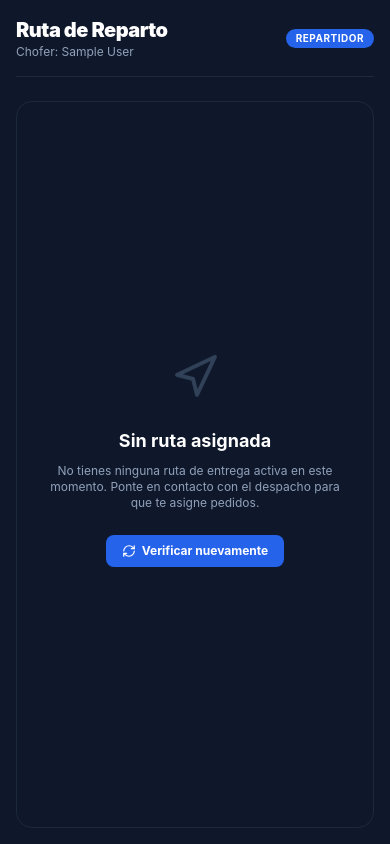
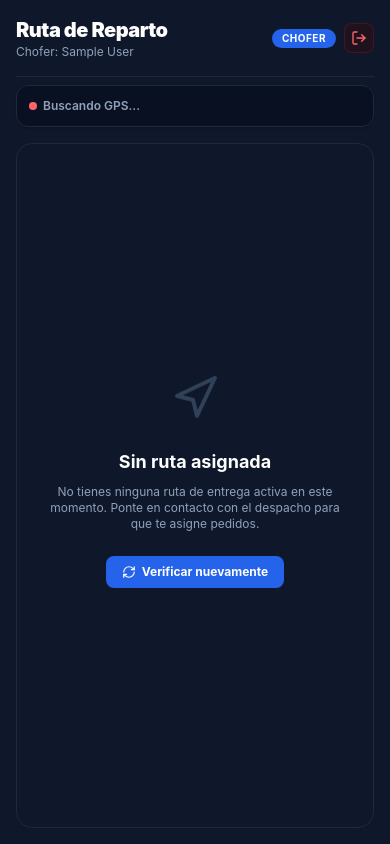
Before and after one commit to Cesars117/refaccionaria, a Next.js app: page /chofer in a window 390 px wide. Built offline with nearby package versions, Linux system fonts and the light colour scheme; no server answers; the database is empty; sample sign-in values are in the browser's storage.

Commit message:
fix(driver): always show mobile header with logout and GPS indicators when no route is assigned, serialize geolocation requests

```diff
--- a/app/chofer/DriverConsole.tsx
+++ b/app/chofer/DriverConsole.tsx
@@ -3,8 +3,9 @@
 import { useState, useEffect, useTransition } from 'react';
 import { updateDriverGPS, updateStopStatus, updateStopETA } from '@/app/actions';
 import { useRouter } from 'next/navigation';
-import { MapPin, Navigation, Phone, Check, X, AlertTriangle, Play, CheckCircle2, DollarSign, Clock, RefreshCw } from 'lucide-react';
+import { MapPin, Navigation, Phone, Check, X, AlertTriangle, Play, CheckCircle2, DollarSign, Clock, RefreshCw, LogOut } from 'lucide-react';
 import { cn, formatCurrency } from '@/lib/utils';
+import { signOut } from 'next-auth/react';
 
 interface Stop {
   id: string;
@@ -32,9 +33,13 @@ interface Route {
 
 export default function DriverConsole({
   driverId,
+  driverName,
+  driverRole,
   initialRoute,
 }: {
   driverId: string;
+  driverName: string;
+  driverRole: string;
   initialRoute: Route | null;
 }) {
   const router = useRouter();
@@ -48,10 +53,12 @@ export default function DriverConsole({
 
   // GPS Broadcaster: Obtener y transmitir ubicación periódicamente
   useEffect(() => {
-    if (!navigator.geolocation) {
+    if (typeof window === 'undefined' || !navigator.geolocation) {
       setGpsStatus('ERROR');
       return;
     }
+
+    let watchId: any = null;
 
     const transmitLocation = (position: GeolocationPosition) => {
       const lat = position.coords.latitude;
@@ -69,25 +76,57 @@ export default function DriverConsole({
       });
     };
 
-    const handleGpsError = (err: GeolocationPositionError) => {
-      console.warn('GPS Error:', err.message);
+    const startWatching = (highAccuracy: boolean) => {
+      if (watchId !== null) {
+        navigator.geolocation.clearWatch(watchId);
+      }
+
+      watchId = navigator.geolocation.watchPosition(
+        transmitLocation,
+        (err) => {
+          console.warn(`GPS watchPosition error (highAccuracy=${highAccuracy}):`, err.message);
+
+          if (highAccuracy && (err.code === err.TIMEOUT || err.code === err.POSITION_UNAVAILABLE)) {
+            console.log('Fallando GPS alta precisión. Cambiando a baja precisión...');
+            startWatching(false);
+          } else if (err.code === err.PERMISSION_DENIED) {
             setGpsStatus('ERROR');
+          }
+        },
+        {
+          enableHighAccuracy: highAccuracy,
+          maximumAge: 10000, // Permitir caché de 10 segundos
+          timeout: 20000,    // Tiempo de espera de 20 segundos
+        }
+      );
     };
 
-    // Obtener ubicación inicial
-    navigator.geolocation.getCurrentPosition(transmitLocation, handleGpsError, {
-      enableHighAccuracy: true,
-    });
-
-    // Monitorear continuamente
-    const watchId = navigator.geolocation.watchPosition(transmitLocation, handleGpsError, {
-      enableHighAccuracy: true,
-      maximumAge: 10000,
-      timeout: 15000,
-    });
+    // Solicitar ubicación inicial para pedir permisos de forma ordenada
+    navigator.geolocation.getCurrentPosition(
+      (position) => {
+        transmitLocation(position);
+        // Permiso concedido, iniciar watch continuo de alta precisión
+        startWatching(true);
+      },
+      (err) => {
+        console.warn('GPS initial getCurrentPosition error:', err.message);
+        if (err.code === err.PERMISSION_DENIED) {
+          setGpsStatus('ERROR');
+        } else {
+          // Si falló por timeout u otro motivo, de todos modos intentamos iniciar watch de baja precisión
+          startWatching(false);
+        }
+      },
+      {
+        enableHighAccuracy: false, // Más rápido y con mayor tasa de éxito en interiores
+        timeout: 10000,
+      }
+    );
 
     return () => {
+      if (watchId !== null) {
         navigator.geolocation.clearWatch(watchId);
+      }
     };
   }, [driverId]);
 
@@ -138,8 +177,74 @@ export default function DriverConsole({
     });
   };
 
-  if (!initialRoute || !initialRoute.stops || initialRoute.stops.length === 0) {
+  const stops = initialRoute?.stops || [];
+  const completedStops = stops.filter((s) => s.status !== 'PENDING').length;
+  const totalStops = stops.length;
+  const progressPercent = totalStops > 0 ? Math.round((completedStops / totalStops) * 100) : 0;
+
   return (
+    <div className="space-y-4 flex-grow flex flex-col">
+      {/* Header móvil client-side */}
+      <header className="flex items-center justify-between border-b border-slate-800 pb-4 mb-2">
+        <div>
+          <h1 className="text-xl font-black text-white tracking-tight">Ruta de Reparto</h1>
+          <p className="text-xs text-slate-400">Chofer: {driverName}</p>
+        </div>
+        <div className="flex items-center gap-2">
+          <span className="text-[10px] bg-brand-600 px-2.5 py-0.5 rounded-full text-white font-bold uppercase tracking-wider">
+            {driverRole === 'DRIVER' ? 'Chofer' : driverRole || 'Repartidor'}
+          </span>
+          <button
+            onClick={async () => {
+              const url = new URL('/login', window.location.origin);
+              url.searchParams.set('callbackUrl', '/');
+              const targetUrl = url.toString();
+              await signOut({ redirect: false, callbackUrl: targetUrl });
+              window.location.href = targetUrl;
+            }}
+            className="p-1.5 bg-red-950/30 border border-red-900/40 text-red-400 rounded-lg hover:bg-red-900/50 transition-all flex items-center justify-center"
+            title="Cerrar sesión"
+          >
+            <LogOut size={16} />
+          </button>
+        </div>
+      </header>
+
+      {/* GPS Status Indicator */}
+      <div className={cn(
+        "p-3 rounded-xl border flex items-center justify-between text-xs font-semibold shadow-sm transition-all",
+        gpsStatus === 'ACTIVE'
+          ? "bg-green-950/40 text-green-400 border-green-900/60"
+          : gpsStatus === 'ERROR'
+            ? "bg-red-950/40 text-red-400 border-red-900/60"
+            : "bg-slate-950/40 text-slate-400 border-slate-800"
+      )}>
+        <span className="flex items-center gap-1.5">
+          <span className={cn("w-2 h-2 rounded-full", gpsStatus === 'ACTIVE' ? "bg-green-400 animate-ping" : "bg-red-400")} />
+          {gpsStatus === 'ACTIVE' ? 'GPS Activo: Transmitiendo ubicación' : gpsStatus === 'ERROR' ? 'Señal GPS desactivada o denegada' : 'Buscando GPS...'}
+        </span>
+        {coords && (
+          <span className="text-[10px] text-slate-500 font-mono">
+            {coords.lat.toFixed(4)}, {coords.lng.toFixed(4)}
+          </span>
+        )}
+      </div>
+
+      {/* GPS Error Alert */}
+      {gpsStatus === 'ERROR' && (
+        <div className="bg-red-950/20 text-red-400 border border-red-900/40 p-4 rounded-xl text-xs space-y-1.5 animate-in fade-in slide-in-from-top-1">
+          <p className="font-bold flex items-center gap-1.5">
+            <AlertTriangle size={14} className="text-red-500" />
+            Permiso de Ubicación Requerido
+          </p>
+          <p className="text-[11px] text-slate-300 leading-normal">
+            Para que el despacho pueda ver tu posición en el mapa, es necesario dar acceso al GPS.
+            Por favor, presiona el icono de <strong>candado</strong> en la barra de direcciones de tu navegador, selecciona <strong>Permitir ubicación</strong> y recarga la página.
+          </p>
+        </div>
+      )}
+
+      {stops.length === 0 ? (
         <div className="flex-1 flex flex-col items-center justify-center text-center py-20 px-6 bg-slate-900 border border-slate-800 rounded-2xl">
           <Navigation size={48} className="text-slate-700 mb-4 animate-bounce" />
           <h3 className="text-lg font-bold text-white">Sin ruta asignada</h3>
@@ -154,36 +259,8 @@ export default function DriverConsole({
             Verificar nuevamente
           </button>
         </div>
-    );
-  }
-
-  const stops = initialRoute.stops;
-  const completedStops = stops.filter((s) => s.status !== 'PENDING').length;
-  const totalStops = stops.length;
-  const progressPercent = Math.round((completedStops / totalStops) * 100);
-
-  return (
-    <div className="space-y-4 flex-grow flex flex-col">
-      {/* GPS Status Indicator */}
-      <div className={cn(
-        "p-3 rounded-xl border flex items-center justify-between text-xs font-semibold shadow-sm transition-all",
-        gpsStatus === 'ACTIVE'
-          ? "bg-green-950/40 text-green-400 border-green-900/60"
-          : gpsStatus === 'ERROR'
-            ? "bg-red-950/40 text-red-400 border-red-900/60"
-            : "bg-slate-950/40 text-slate-400 border-slate-800"
-      )}>
-        <span className="flex items-center gap-1.5">
-          <span className={cn("w-2 h-2 rounded-full", gpsStatus === 'ACTIVE' ? "bg-green-400 animate-ping" : "bg-red-400")} />
-          {gpsStatus === 'ACTIVE' ? 'GPS Activo: Transmitiendo ubicación' : gpsStatus === 'ERROR' ? 'Señal GPS fallida o denegada' : 'Buscando GPS...'}
-        </span>
-        {coords && (
-          <span className="text-[10px] text-slate-500 font-mono">
-            {coords.lat.toFixed(4)}, {coords.lng.toFixed(4)}
-          </span>
-        )}
-      </div>
-
+      ) : (
+        <>
           {/* Progress Card */}
           <div className="bg-slate-800/50 border border-slate-800 rounded-xl p-4 shadow-md">
             <div className="flex justify-between items-center mb-2">
@@ -197,7 +274,7 @@ export default function DriverConsole({
               />
             </div>
             <p className="text-[11px] text-slate-400">
-          <strong>Punto de Partida:</strong> {initialRoute.startAddress || 'Nuestra Sucursal'}
+              <strong>Punto de Partida:</strong> {initialRoute?.startAddress || 'Nuestra Sucursal'}
             </p>
           </div>
 
@@ -405,6 +482,8 @@ export default function DriverConsole({
               );
             })}
           </div>
+        </>
+      )}
     </div>
   );
 }
--- a/app/chofer/page.tsx
+++ b/app/chofer/page.tsx
@@ -22,18 +22,10 @@ export default async function ChoferPage() {
   return (
     <div className="min-h-screen bg-[#0f172a] text-slate-100 p-4 font-sans flex flex-col">
       <div className="max-w-md mx-auto w-full flex-grow flex flex-col">
-        <header className="mb-6 flex items-center justify-between border-b border-slate-800 pb-4">
-          <div>
-            <h1 className="text-xl font-black text-white tracking-tight">Ruta de Reparto</h1>
-            <p className="text-xs text-slate-400">Chofer: {session.user.name}</p>
-          </div>
-          <span className="text-[10px] bg-brand-600 px-2.5 py-0.5 rounded-full text-white font-bold uppercase tracking-wider">
-            {session.user.role || 'Repartidor'}
-          </span>
-        </header>
-
         <DriverConsole
           driverId={driverId}
+          driverName={session.user.name ?? 'Chofer'}
+          driverRole={session.user.role ?? 'DRIVER'}
           initialRoute={plainRoute}
         />
       </div>
```
Lines whose indentation alone changed are shown as unchanged.
